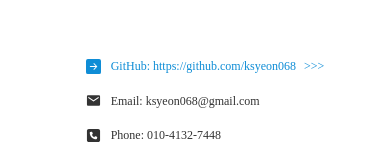
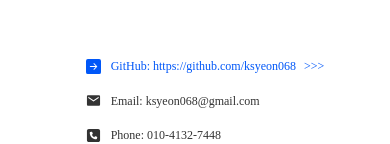
Before and after one commit to ksyeon068/portfolio, a React (Vite) app: page / in a window 390 px wide. In both pictures the pointer is over the link "GitHub: https://github.com/ksyeon068". Shown: the part 4629-4773 px from the top of the page. Built offline with nearby package versions, Linux system fonts and the light colour scheme.

Commit message:
contact컬러변경

```diff
--- a/src/style/contact.scss
+++ b/src/style/contact.scss
@@ -57,7 +57,7 @@
                     }
                     transition: 0.3s;
                     &:hover {
-                        color: #0f8dd6;
+                        color: $point-color;
                         &::after {
                             opacity: 1;
                             transform: translateX(0);
```
Also changed, not shown: src/style/contact.css (+1 -1 lines).
